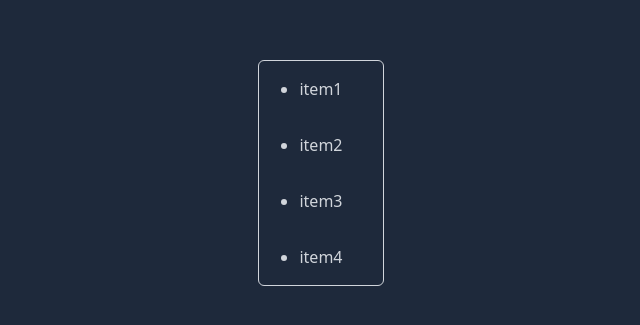
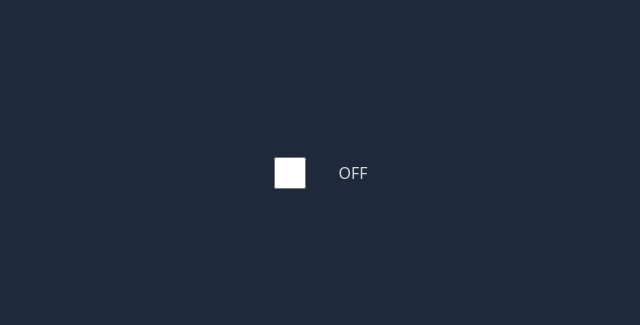
Before and after one commit to sameers-b/react-project, a React (Vite) app: page / in a window 1280 px wide. Shown: the part 227-552 px from the top of the page, without its empty margins (319-959 px from the left). Built offline with nearby package versions, Linux system fonts and the light colour scheme.

Commit message:
toggle switch

```diff
--- a/src/App.tsx
+++ b/src/App.tsx
@@ -1,13 +1,15 @@
 import Counter from "./pages/counter";
 import DisplayList from "./pages/displayList";
 import Form from "./pages/form";
+import ToggleSwitch from "./pages/toggleSwitch";
 
 const App: React.FC = () => {
   return (
     <div className="flex bg-slate-800 h-screen w-screen justify-center items-center">
       {/* <Counter /> */}
       {/* <Form /> */}
-      <DisplayList />
+      {/* <DisplayList /> */}
+      <ToggleSwitch />
     </div>
   );
 };
--- /dev/null
+++ b/src/pages/toggleSwitch.tsx
@@ -0,0 +1,23 @@
+// implement a basic toggle switch component
+
+import React, { useState } from "react";
+
+const ToggleSwitch: React.FC = () => {
+  const [isChecked, setIsChecked]: [
+    boolean,
+    React.Dispatch<React.SetStateAction<boolean>>
+  ] = useState<boolean>(false);
+  return (
+    <div className="flex gap-8 text-gray-300 justify-center items-center">
+      <input
+        type="checkbox"
+        className="outline-none h-8 w-8 rounded-md"
+        checked={isChecked}
+        onChange={() => setIsChecked(!isChecked)}
+      />
+      <span>{isChecked ? "ON" : "OFF"}</span>
+    </div>
+  );
+};
+
+export default ToggleSwitch;
```
